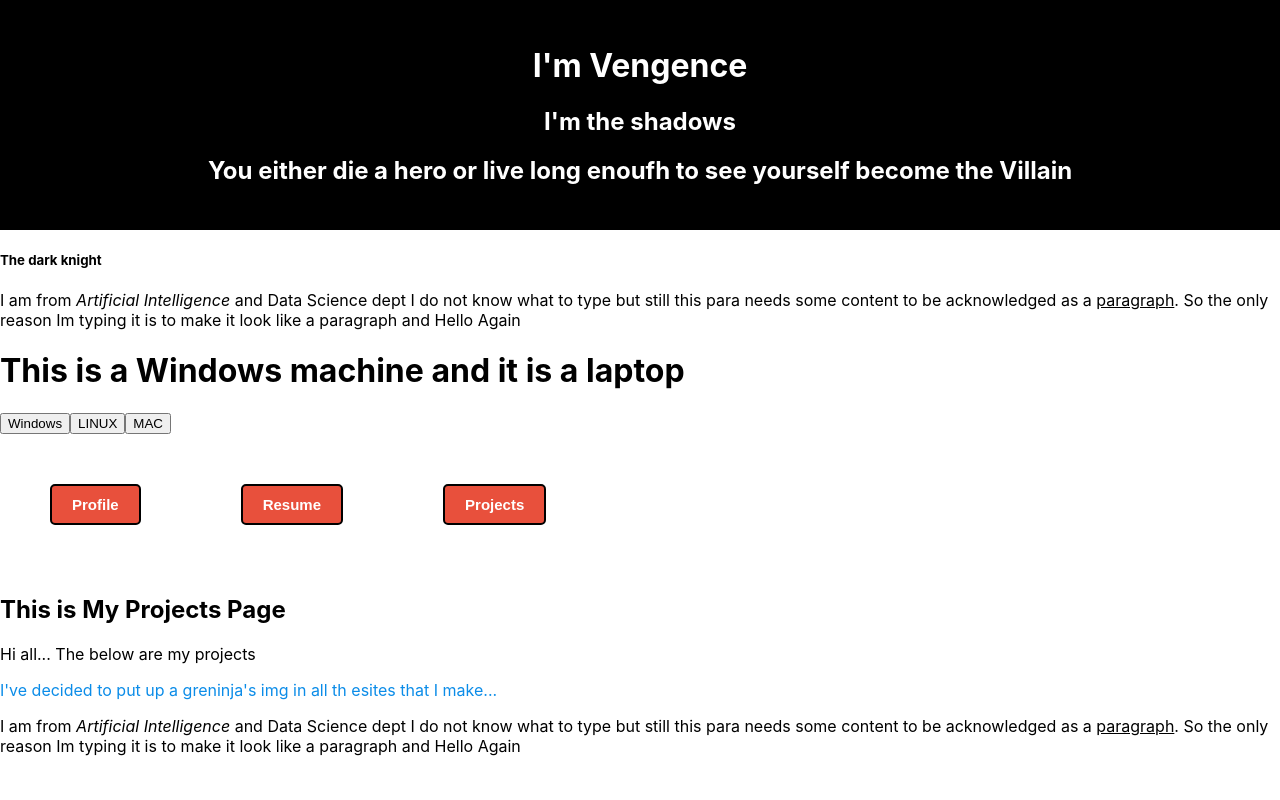
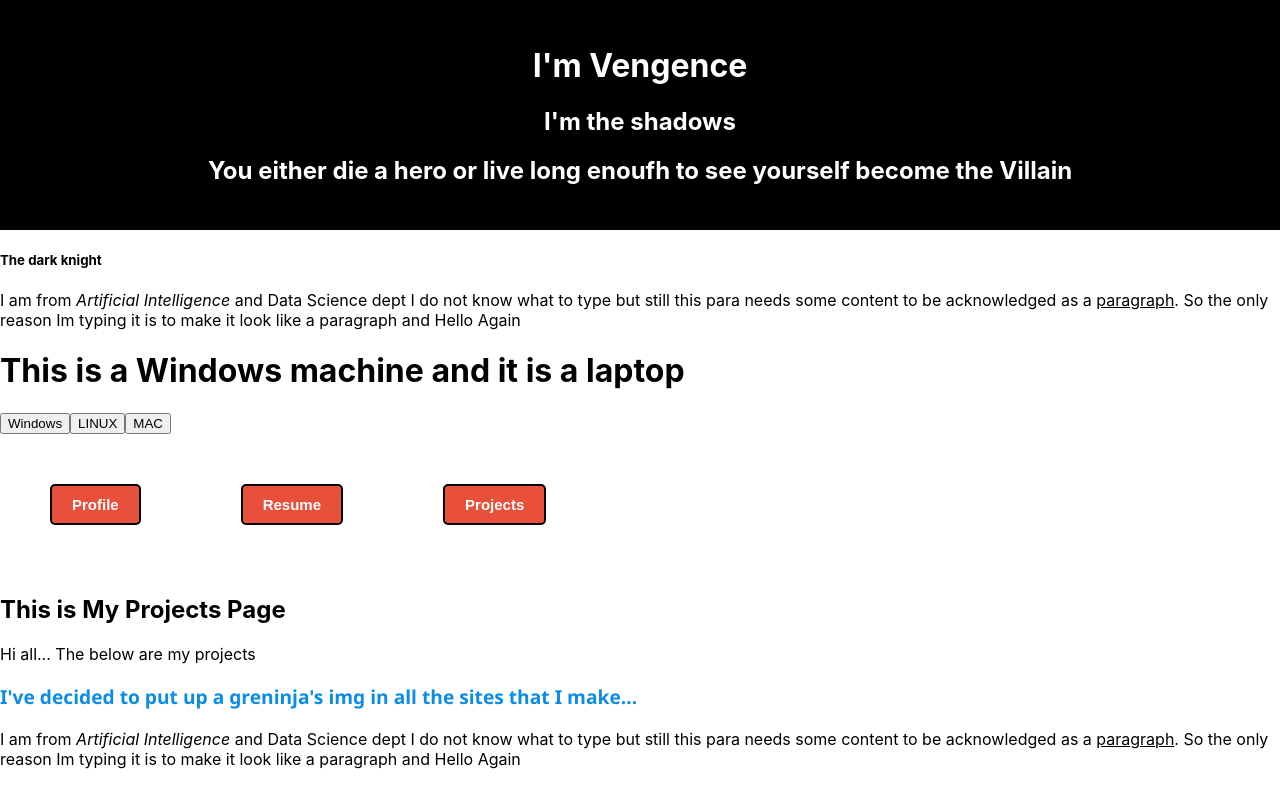
Before and after one commit to Siddhartha-Devan/React_New, a React (Create React App) app: page /Projects in a window 1280 px wide. Built offline with nearby package versions, Linux system fonts and the light colour scheme.

Commit message:
after some txt design

```diff
--- a/src/App.css
+++ b/src/App.css
@@ -53,6 +53,10 @@
 
 .greninja_text {
   color: rgb(11, 140, 232);
+  font-family: 'Segoe UI', Tahoma, Geneva, Verdana, sans-serif;
+  font-size: larger;
+  font-weight: 600;
+
 }
 
 @keyframes App-logo-spin {
--- a/src/Components/Projects.js
+++ b/src/Components/Projects.js
@@ -6,7 +6,7 @@ const Projects = () => {
             <p>Hi all... The below are my projects</p>
 
             <p className="greninja_text">
-                I've decided to put up a greninja's img in all th esites that I make...
+                I've decided to put up a greninja's img in all the sites that I make...
             </p>
         </div>
     )
```
